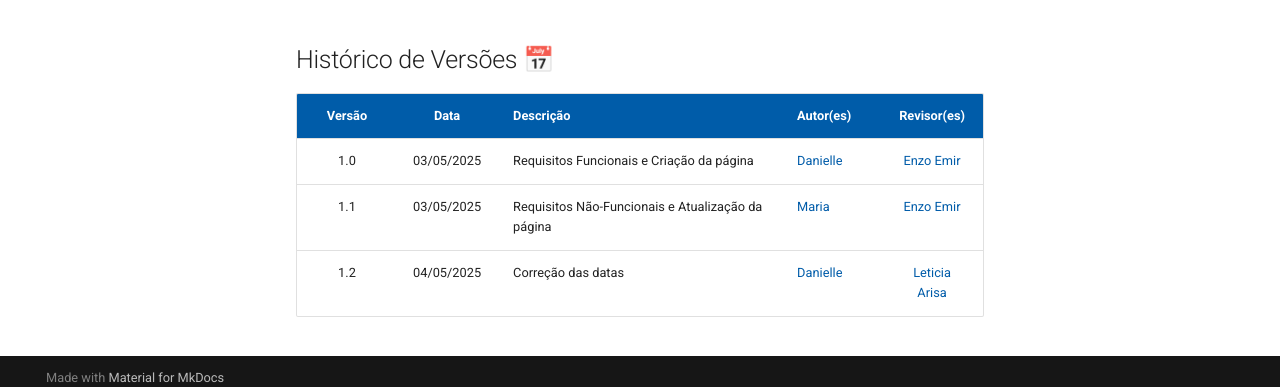
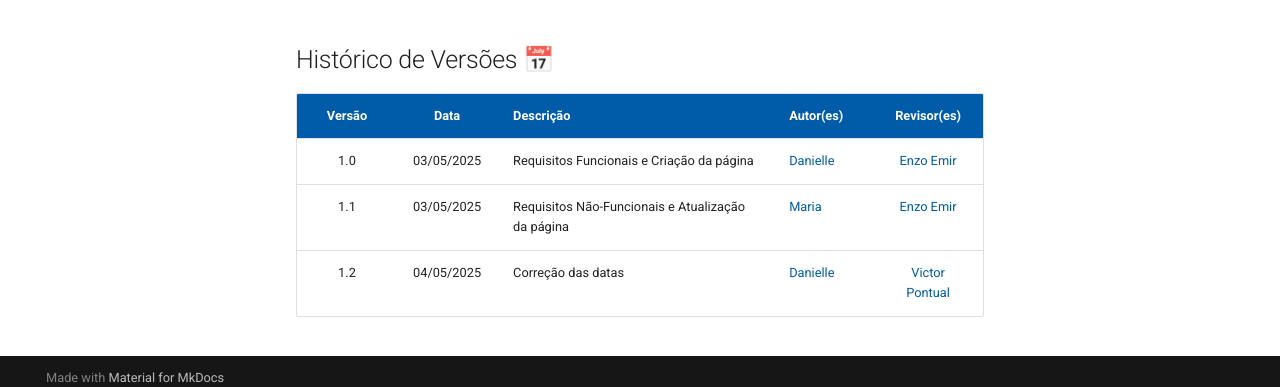
Before and after one commit to eduardodpms/REQ-FGTS, an MkDocs documentation site: the page built from docs/Elicitacao/Tecnicas-de-Elicitacao/Introspeccao.md, in a window 1280 px wide and 900 px high, scrolled down 5007 px. Shown: the part 499-886 px from the top of the window. Built offline with MkDocs 1.6.1 and Material for MkDocs 9.7.7, drawn with Linux system fonts in a browser that asks for light colours; comment, search, counter and statistics services are not loaded.

Commit message:
Update Introspeccao.md

```diff
--- a/docs/Elicitacao/Tecnicas-de-Elicitacao/Introspeccao.md
+++ b/docs/Elicitacao/Tecnicas-de-Elicitacao/Introspeccao.md
@@ -181,4 +181,4 @@ A seguir, as Tabelas 3 e 4 descrevem os requisitos elicitados, incluindo tanto o
 |:------:|:----------:|:----------------------------------------------------|:---------------|:-----------:|
 |  1.0   | 03/05/2025 | Requisitos Funcionais e Criação da página           | [Danielle](https://github.com/danielle-soaress)      | [Enzo Emir](https://github.com/EnzoEmir)           |
 |  1.1   | 03/05/2025 | Requisitos Não-Funcionais e Atualização da página   | [Maria](https://github.com/dudaa28)  | [Enzo Emir](https://github.com/EnzoEmir)           |
-|  1.2   | 04/05/2025 | Correção das datas   | [Danielle](https://github.com/danielle-soaress)  | [Leticia Arisa](https://github.com/Leticia-Arisa-K-Higa)           |
+|  1.2   | 04/05/2025 | Correção das datas   | [Danielle](https://github.com/danielle-soaress)  | [Victor Pontual](https://github.com/VictorPontual)         |
```
